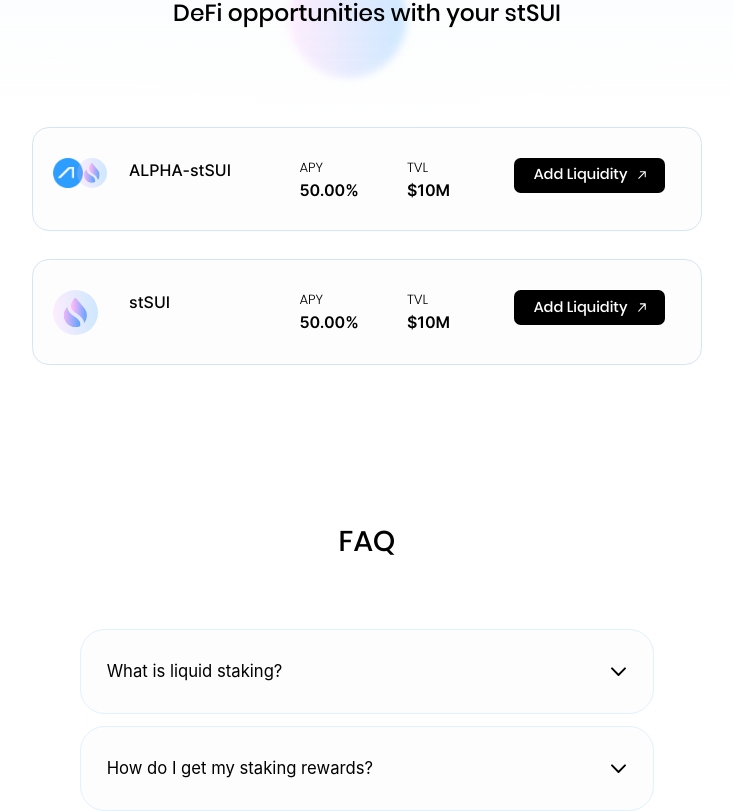
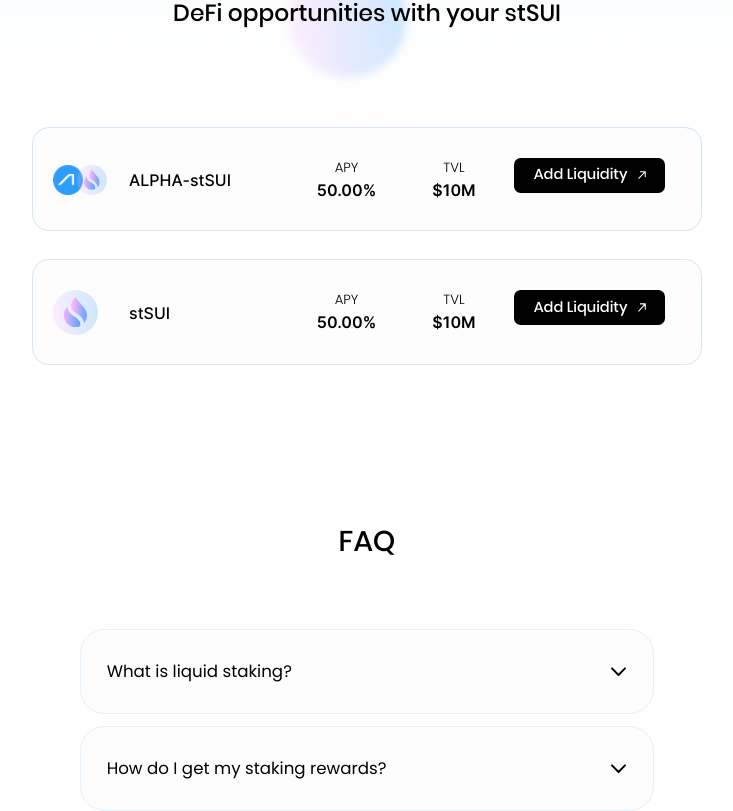
Before and after one commit to 11felix/msafe-test, a React (Create React App) app: page / in a window 1280 px wide. Shown: the part 859-1670 px from the top of the page, without its empty margins (273-1006 px from the left). Built offline with nearby package versions, Linux system fonts and the light colour scheme.

Commit message:
update fonts for faq section

```diff
--- a/src/index.css
+++ b/src/index.css
@@ -47,3 +47,8 @@
   font-family: "InterSemiBold";
   src: url("./assets/fonts/InterSemiBold.otf") format("truetype");
 }
+
+@font-face {
+  font-family: "PoppinsRegular";
+  src: url("./assets/fonts/PoppinsRegular.ttf") format("truetype");
+}
--- a/src/modules/stake_unstake/components/faqComponent.tsx
+++ b/src/modules/stake_unstake/components/faqComponent.tsx
@@ -17,14 +17,14 @@
           }}>
             <div className={`flex flex-col w-fit border-solid border-[0.052vw] border-[#E0F1FF] rounded-[1.927vw] pt-[2.265vw] ${showExpanded ? "pb-[0.6vw]": "pb-[2.265vw]"} pl-[1.975vw] pr-[1.975vw] bg-[#F4F6FA3C] bg-repeat w-[40.677vw]`}>
                 <div className="flex flex-row">
-                    <div className="flex justify-left text-[1.302vw] w-[40.677vw]">{question}</div>
+                    <div className="flex justify-left text-[1.302vw] w-[40.677vw] font-poppinsregular">{question}</div>
                     <div className="flex justify-center items-center">
                         <img src={down_icon} className={`w-[1.417vw] h-[0.708vw] ${showExpanded ? "rotate-180": ""}`} />
                     </div>
                 </div>
 
                 {showExpanded &&
-                    <div className="mt-[1.391vw] text-[1.04vw] mb-[1.04vw] w-[33.22vw]">
+                    <div className="mt-[1.391vw] text-[1.04vw] mb-[1.04vw] w-[33.22vw] font-inter">
                         {answer}<br />
                     </div>
                 }
--- a/src/modules/stake_unstake/components/singleOpportunity.tsx
+++ b/src/modules/stake_unstake/components/singleOpportunity.tsx
@@ -13,10 +13,10 @@
     const {icon1, icon2, name, apy, tvl} = props;
 
     return (
-        <div className="flex flex-row w-fit border-solid border-[0.052vw] border-[#D3E6F5] rounded-[1.302vw] pb-[2.236vw] pt-[2.326vw] pl-[1.5625vw] pr-[1.5625vw] bg-[#F4F6FA3C] bg-repeat w-[49.0625vw] mx-auto gap-[2.174vw]">
+        <div className="flex flex-row w-fit border-solid border-[0.052vw] border-[#D3E6F5] rounded-[1.302vw] pb-[2.236vw] pt-[2.326vw] pl-[1.5625vw] pr-[1.5625vw] bg-[#F4F6FA3C] bg-repeat w-[49.0625vw] mx-auto gap-[2.174vw] justify-center">
             <div className="grid grid-cols-[10%_25%_15%_15%_35%] w-[49.0625vw] gap-[1.04vw]">
                 {icon2 !== undefined ?
-                <div className="flex flex-row">
+                <div className="flex flex-row flex items-center">
                     <img src={icon1} className="w-[2.343vw] h-[2.342vw]" />
                     <img src={icon2} className="w-[2.343vw] h-[2.342vw] ml-[-0.5vw]" />
                 </div>
@@ -26,8 +26,8 @@
                 </div>
                 }
 
-                <h1 className="font-intermedium">{name}</h1>
-                <div className="flex flex-col">
+                <h1 className="font-intermedium flex items-center">{name}</h1>
+                <div className="flex flex-col items-center">
                     <p className="text-[1.04vw] text-[#000000] font-poppinslight">
                     APY
                     </p>
@@ -36,7 +36,7 @@
                     </p>
 
                 </div>
-                <div className="flex flex-col">
+                <div className="flex flex-col items-center">
                     <p className="text-[1.04vw] text-[#000000] font-poppinslight">
                     TVL
                     </p>
--- a/tailwind.config.js
+++ b/tailwind.config.js
@@ -12,6 +12,7 @@
         intermedium: ["InterMedium", "sans-serif"],
         poppinslight: ["PoppinsLight", "sans-serif"],
         intersemibold: ["InterSemiBold", "sans-serif"],
+        poppinsregular: ["PoppinsRegular", "sans-serif"],
       },
       keyframes: {
         "slide-in": {
```
